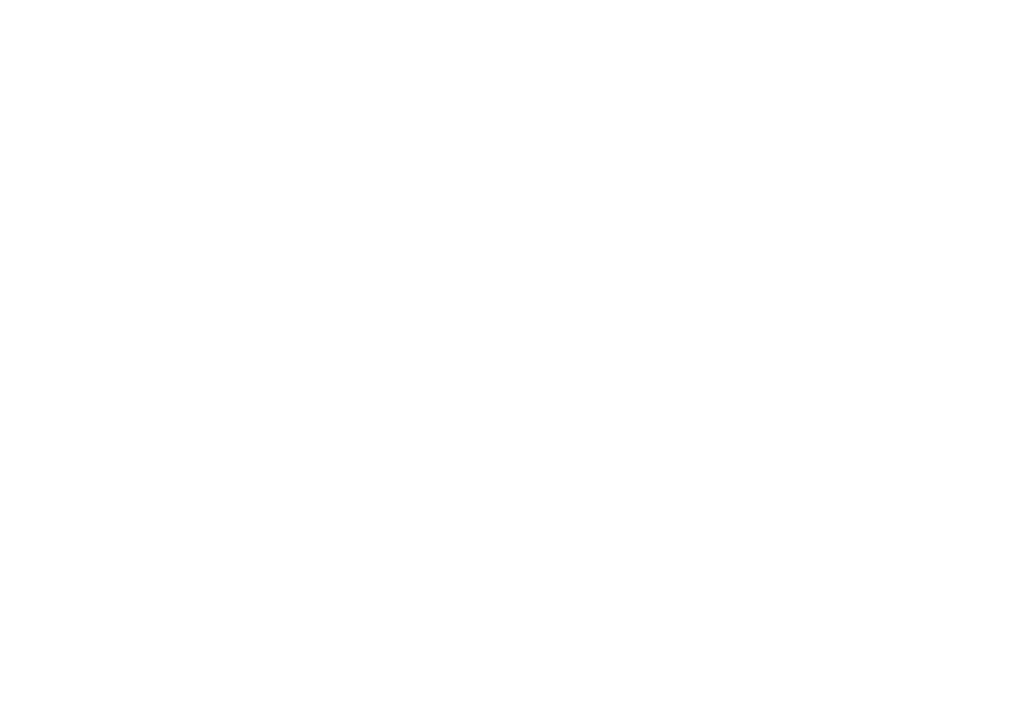
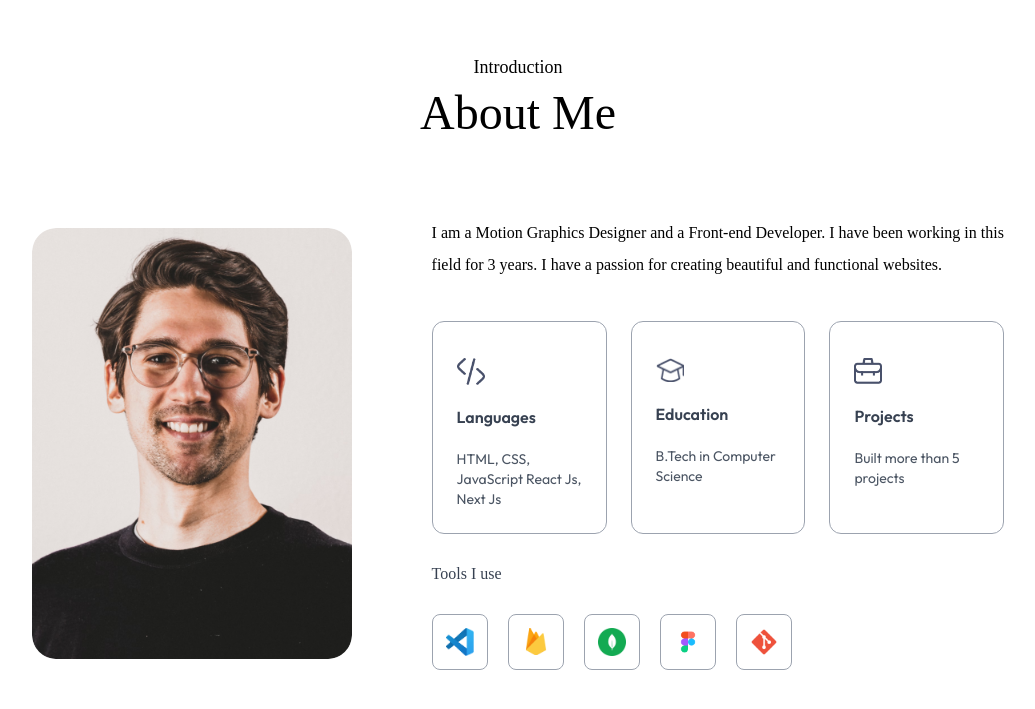
Before and after one commit to Tyl48/Dashboard-Nextjs, a Next.js app: page / in a window 1280 px wide. Shown: the part 787-1496 px from the top of the page, without its empty margins (122-1157 px from the left). Before the commit the page ends 800 px from the top, so only its background shows below. Built offline with nearby package versions, Linux system fonts and the light colour scheme; a web font is replaced by a local one.

Commit message:
update-tools-icons

```diff
--- /dev/null
+++ b/app/components/About.jsx
@@ -0,0 +1,56 @@
+import Image from "next/image";
+import { assets, infoList, toolsData } from "@/assets/assets";
+import React from "react";
+const About = () => {
+  return (
+    <div id='about' className='w-full px-[12%] py-10
+    scroll-mt-20'>
+      <h4 className='text-center mb-2 text-lg font-Ovo'>Introduction</h4>
+      <h2 className='text-center text-5xl font-Ovo'>About Me</h2>
+
+       <div className='flex w-full flex-col lg:flex-row items-center gap-20 my-20'>
+         <div className='w-64 sm:w-80 rounded-3xl max-w-none'>
+            <Image src={assets.user_image} alt='user'
+            className='w-full rounded-3xl'/>
+         </div>
+         <div className='flex-1'>
+            <p className='mb-10 max-w-2xl font-Ovo'>
+            I am a Motion Graphics Designer and a Front-end Developer.
+            I have been working in this field for 3 years.
+            I have a passion for creating beautiful and functional websites.
+            </p>
+
+            <ul className='grid grid-cols-1 sm:grid-cols-3 gap-6 max-w-2xl'>
+                {infoList.map(({icon, title, description}, index) => (
+                    <li className='border-[0.5px] border-gray-400 rounded-xl p-6
+                    cursor-pointer hover:bg-lightHover hover:-translate-y-1
+                    duration-500 hover:shadow-black'
+                    key={index}>
+                        <Image src={icon} alt={title} className='w-7 mt-3'/>
+                        <h3 className='my-4 font-semibold
+                        text-gray-700'>{title}</h3>
+                        <p className='text-gray-600 text-sm'>{description}</p>
+                    </li>
+                ))}
+            </ul>
+            <h4 className='my-6 text-gray-700 font-Ovo'>Tools I use</h4>
+
+            <ul className='flex items-center gap-3 sm:gap-5'>
+                {toolsData.map((tool, index) => (
+                    <li className='flex items-center justify-center w-12 sm:w-14
+                    aspect-square border border-gray-400 rounded-lg cursor-pointer
+                    hover:-translate-y-1
+                    duration-500 hover:shadow-black'
+                    key={index}>
+                        <Image src={tool} alt='Tool' className='w-5
+                        sm:w-7'/>
+                    </li>
+                ))}
+            </ul>
+         </div>
+       </div>
+    </div>
+  )
+}
+
+export default About
--- a/app/layout.js
+++ b/app/layout.js
@@ -16,7 +16,7 @@
 
 export default function RootLayout({ children }) {
 	return (
-		<html lang="en">
+		<html lang="en" className="scroll-smooth">
 			<body
 				className={`${outfit.className} ${ovo.className} antialiased leading-8 overflow-x-hidden`}
 			 >
--- a/app/page.js
+++ b/app/page.js
@@ -1,12 +1,14 @@
 'use client';
 import Navbar from "./components/Navbar";
 import Header from "./components/Header";
+import About from "./components/About";
 
 export default function Home() {
   return (
     <>
       <Navbar />
       <Header />
+      <About />
     </>
   );
 }
--- a/tailwind.config.mjs
+++ b/tailwind.config.mjs
@@ -19,6 +19,10 @@
           Outfit: ["Outfit", "sans-serif"],
           Ovo: ["Ovo", "serif"]
       },
+      boxShadow: {
+        'black' : '4px 4px 0 #000',
+        'white' : '4px 4px 0 #fff',
+      },
     },
     keyframes: {
       shimmer: {
```
